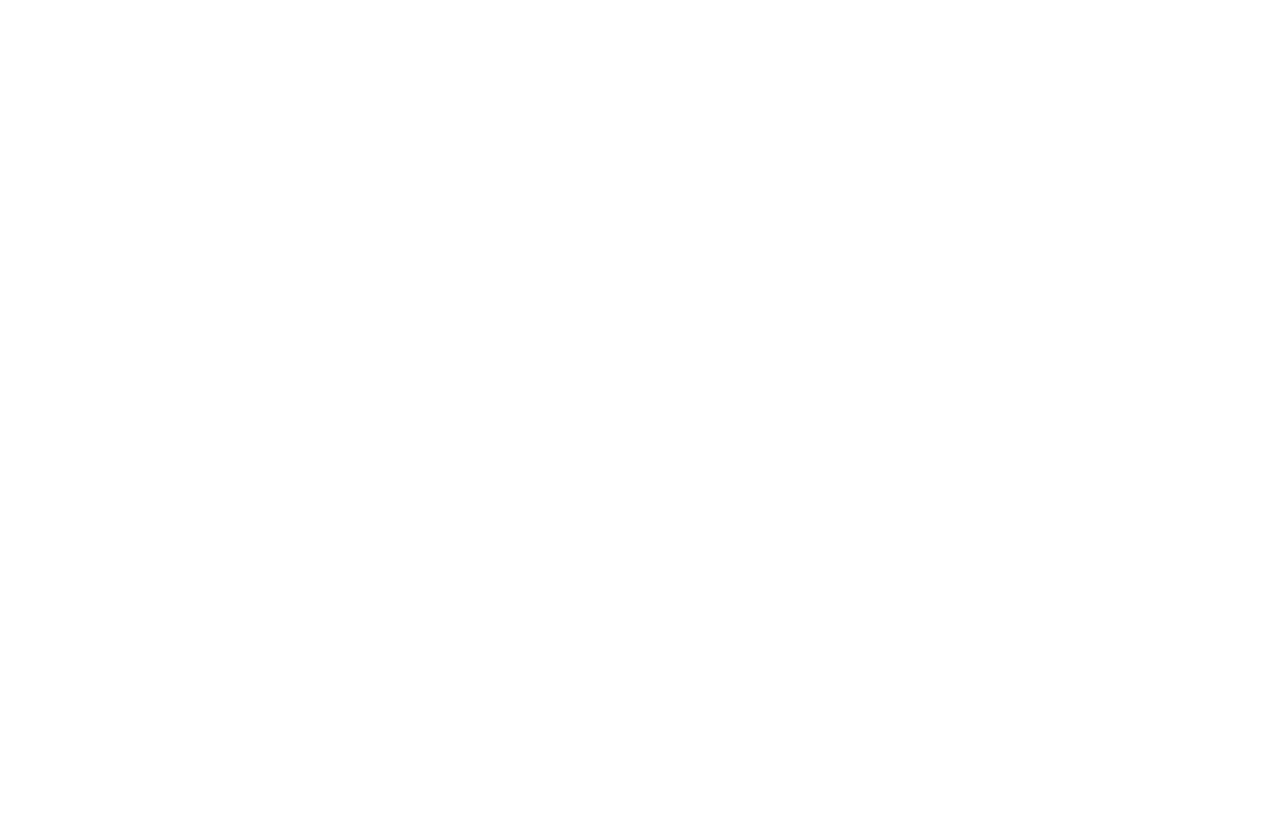
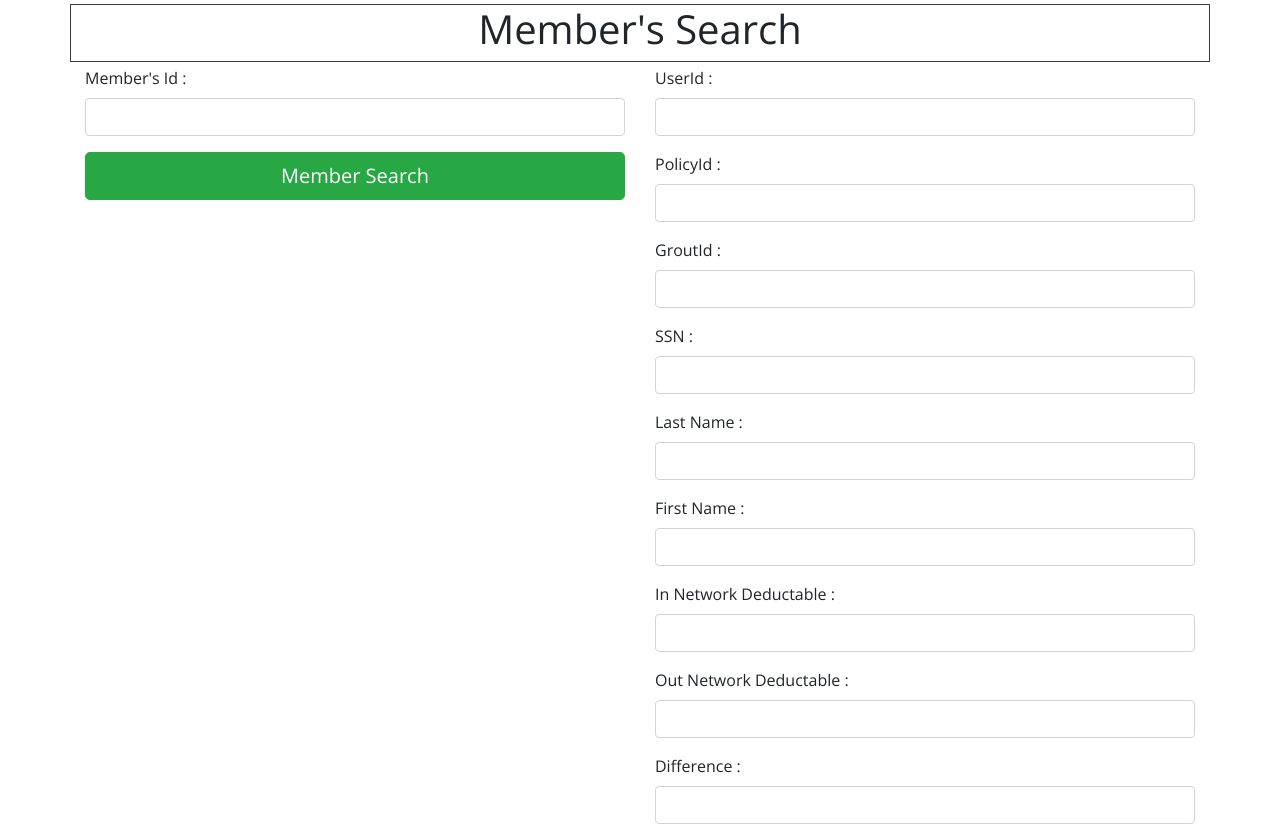
Before and after one commit to VinayOne/coda, an Angular app: page /members in a window 1280 px wide. Before the commit this address led to /. Before the commit the page ends 800 px from the top, so only its background shows below. Built offline with nearby package versions, Linux system fonts and the light colour scheme.

Commit message:
Member Search inserted
Member Search inserted

```diff
--- a/src/app/app-routing.module.ts
+++ b/src/app/app-routing.module.ts
@@ -2,11 +2,13 @@
 import { Routes, RouterModule } from '@angular/router';
 import { HomeComponent } from './components/home/home.component';
 import { AccountsearchComponent } from './components/accountsearch/accountsearch.component';
+import { MembersComponent } from './components/members/members.component';
 
 
 const routes: Routes = [
   { path:'', redirectTo: '/home', pathMatch:'full' },
   { path:'home', component:HomeComponent },
+  { path:'members', component:MembersComponent },
   { path:'accountsearch', component:AccountsearchComponent }
 ];
 
--- a/src/app/app.module.ts
+++ b/src/app/app.module.ts
@@ -5,12 +5,14 @@
 import { AppComponent } from './app.component';
 import { HomeComponent } from './components/home/home.component';
 import { AccountsearchComponent } from './components/accountsearch/accountsearch.component';
+import { MembersComponent } from './components/members/members.component';
 
 @NgModule({
   declarations: [
     AppComponent,
     HomeComponent,
-    AccountsearchComponent
+    AccountsearchComponent,
+    MembersComponent
   ],
   imports: [
     BrowserModule,
--- a/src/app/components/home/home.component.html
+++ b/src/app/components/home/home.component.html
@@ -35,7 +35,7 @@
             <div class="row">
                 <div class="col mt-2">
                     <button class="btn btn-outline-secondary btn-sm btn-cust mr-1" [routerLink]="['/accountsearch']">Account Search</button>
-                    <button class="btn btn-outline-secondary btn-sm btn-cust mr-1">Member Search</button>
+                    <button class="btn btn-outline-secondary btn-sm btn-cust mr-1" [routerLink]="['/members']">Member Search</button>
                     <button class="btn btn-outline-secondary btn-sm btn-cust">Find Transaction</button>
                 </div>
             </div>
--- /dev/null
+++ b/src/app/components/members/members.component.html
@@ -0,0 +1,58 @@
+<div class="container">
+    <div class="row">
+        <header class="col mt-1 border border-dark text-center"><h1>Member's Search</h1></header>
+    </div>
+    <div class="row mt-1">
+        <div class="col-md-6">
+            <form>
+                <div class="form-group">
+                    <label for="memberId">Member's Id :</label>
+                    <input class="form-control" type="text" formControlName="memberId">
+                  </div>
+                  <div class="form-group">
+                    <button class="btn btn-success btn-lg btn-block" type="submit">Member Search</button>
+                  </div>
+            </form>
+        </div>
+        <div class="col-md-6">
+            <form>
+                <div class="form-group">
+                    <label for="userId">UserId :</label>
+                    <input class="form-control" type="text" formControlName="userId">
+                  </div>
+                  <div class="form-group">
+                    <label for="policyId">PolicyId :</label>
+                    <input class="form-control" type="text" formControlName="policyId">
+                  </div>
+                  <div class="form-group">
+                    <label for="GroutId">GroutId :</label>
+                    <input class="form-control" type="text" formControlName="GroutId">
+                  </div>
+                  <div class="form-group">
+                    <label for="ssn">SSN :</label>
+                    <input class="form-control" type="text" formControlName="ssn">
+                  </div>
+                  <div class="form-group">
+                    <label for="lastName">Last Name :</label>
+                    <input class="form-control" type="text" formControlName="lastName">
+                  </div>
+                  <div class="form-group">
+                    <label for="firstName">First Name :</label>
+                    <input class="form-control" type="text" formControlName="firstName">
+                  </div>
+                  <div class="form-group">
+                    <label for="inNetworkDeductable">In Network Deductable :</label>
+                    <input class="form-control" type="text" formControlName="inNetworkDeductable">
+                  </div>
+                  <div class="form-group">
+                    <label for="outNetworkDeductable">Out Network Deductable :</label>
+                    <input class="form-control" type="text" formControlName="outNetworkDeductable">
+                  </div>
+                  <div class="form-group">
+                    <label for="difference">Difference :</label>
+                    <input class="form-control" type="text" formControlName="difference">
+                  </div>
+            </form>
+        </div>
+    </div>
+</div>
--- /dev/null
+++ b/src/app/components/members/members.component.ts
@@ -0,0 +1,15 @@
+import { Component, OnInit } from '@angular/core';
+
+@Component({
+  selector: 'app-members',
+  templateUrl: './members.component.html',
+  styleUrls: ['./members.component.scss']
+})
+export class MembersComponent implements OnInit {
+
+  constructor() { }
+
+  ngOnInit(): void {
+  }
+
+}
```
Also changed, not shown: src/app/components/members/members.component.scss (added), 11 other files (tests, documents, lock files or other folders).
